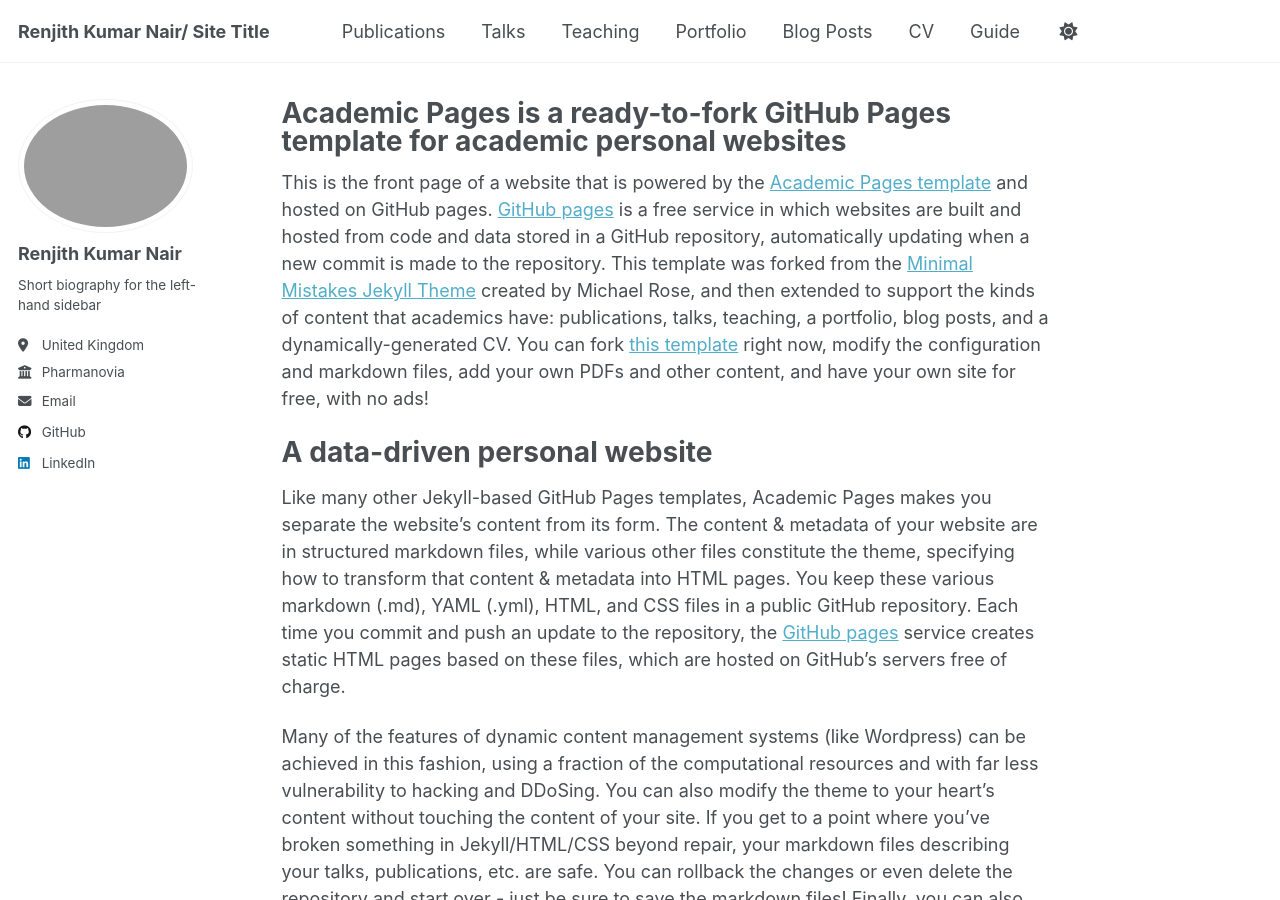
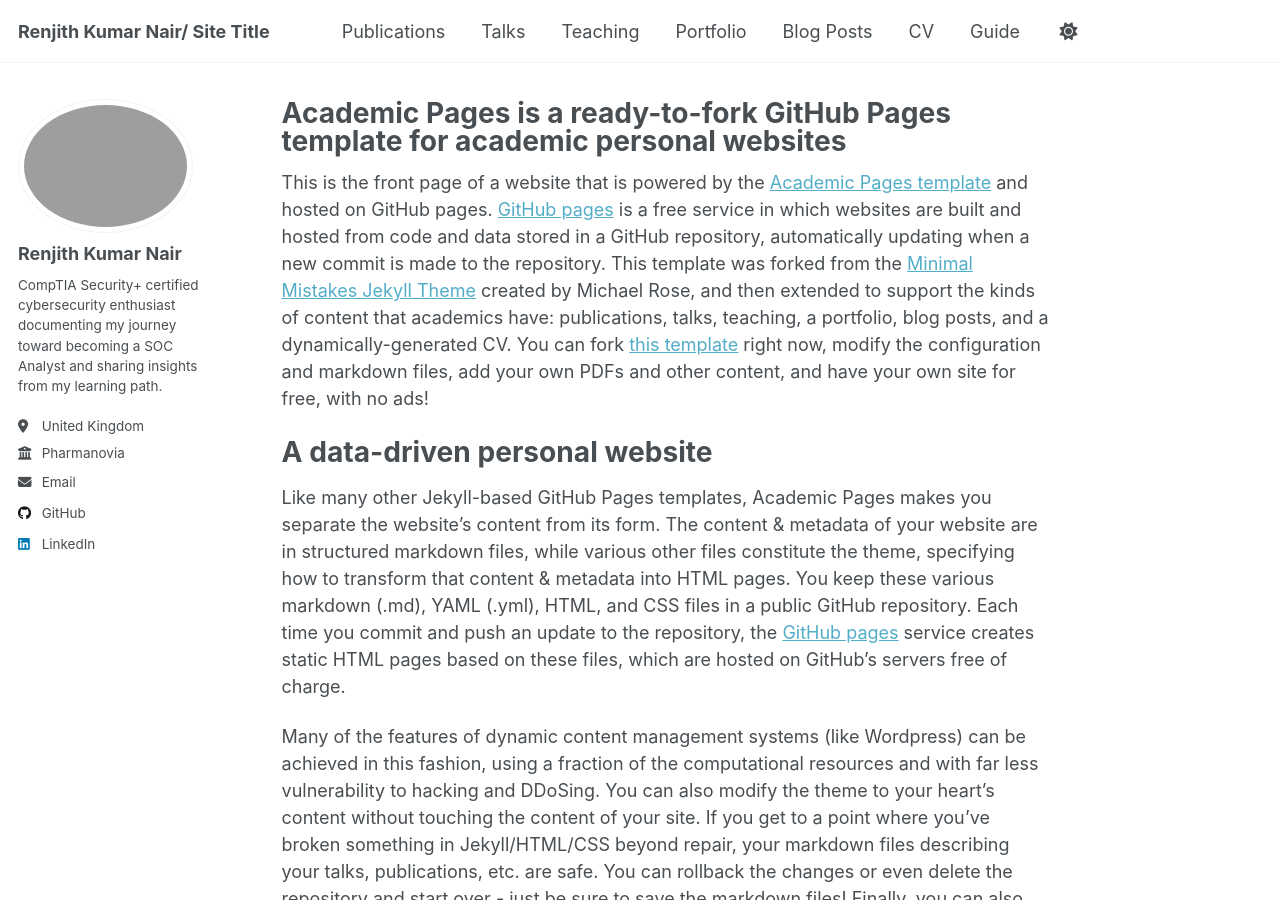
Before and after one commit to renjithknair2203/renjithknair2203.github.io, a Jekyll site: the page built from _pages/about.md, in a window 1280 px wide and 900 px high. Built offline with Jekyll 4.4.1, drawn with Linux system fonts in a browser that asks for light colours.

Commit message:
Update _config.yml

```diff
--- a/_config.yml
+++ b/_config.yml
@@ -25,7 +25,7 @@
   avatar           : "694025698282.jpeg"
   name             : "Renjith Kumar Nair"
   pronouns         : # example: "she/her"
-  bio              : "Short biography for the left-hand sidebar"
+  bio              : "CompTIA Security+ certified cybersecurity enthusiast documenting my journey toward becoming a SOC Analyst and sharing insights from my learning path."
   location         : "United Kingdom"
   employer         : "Pharmanovia"
   uri              : # URL
```
